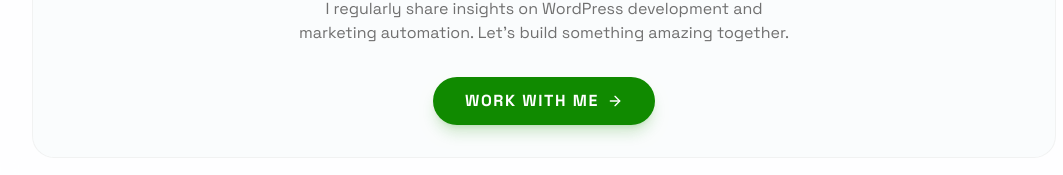
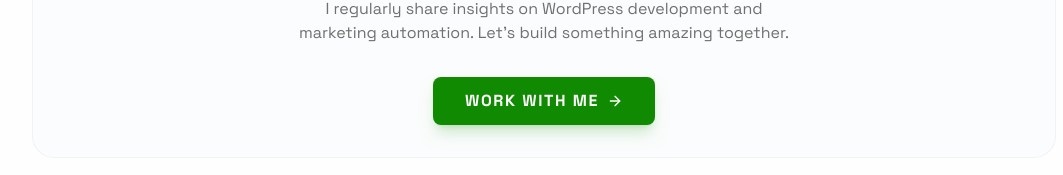
Before and after one commit to Paul02-Git/paul-portfolio, a Next.js app: page /blog/elementor-high-converting-landing-pages in a window 1280 px wide. Shown: the part 2572-2747 px from the top of the page, without its empty margins (96-1159 px from the left). Built offline with nearby package versions, Linux system fonts and the light colour scheme.

Commit message:
style: update blog CTA button border radius to match theme

```diff
--- a/app/blog/[slug]/page.tsx
+++ b/app/blog/[slug]/page.tsx
@@ -173,7 +173,7 @@ export default function BlogPostPage() {
                                 <div className="pt-4">
                                     <Link
                                         href="/contact"
-                                        className="inline-flex items-center gap-2 px-8 py-3 rounded-full bg-primary text-white font-bold uppercase tracking-widest hover:bg-primary/90 transition-all shadow-lg shadow-primary/20"
+                                        className="inline-flex items-center gap-2 px-8 rounded-[8px] py-3 bg-primary text-white font-bold uppercase tracking-widest hover:bg-primary/90 transition-all shadow-lg shadow-primary/20"
                                     >
                                         Work with me <ArrowLeft className="w-4 h-4 rotate-180" />
                                     </Link>
```
